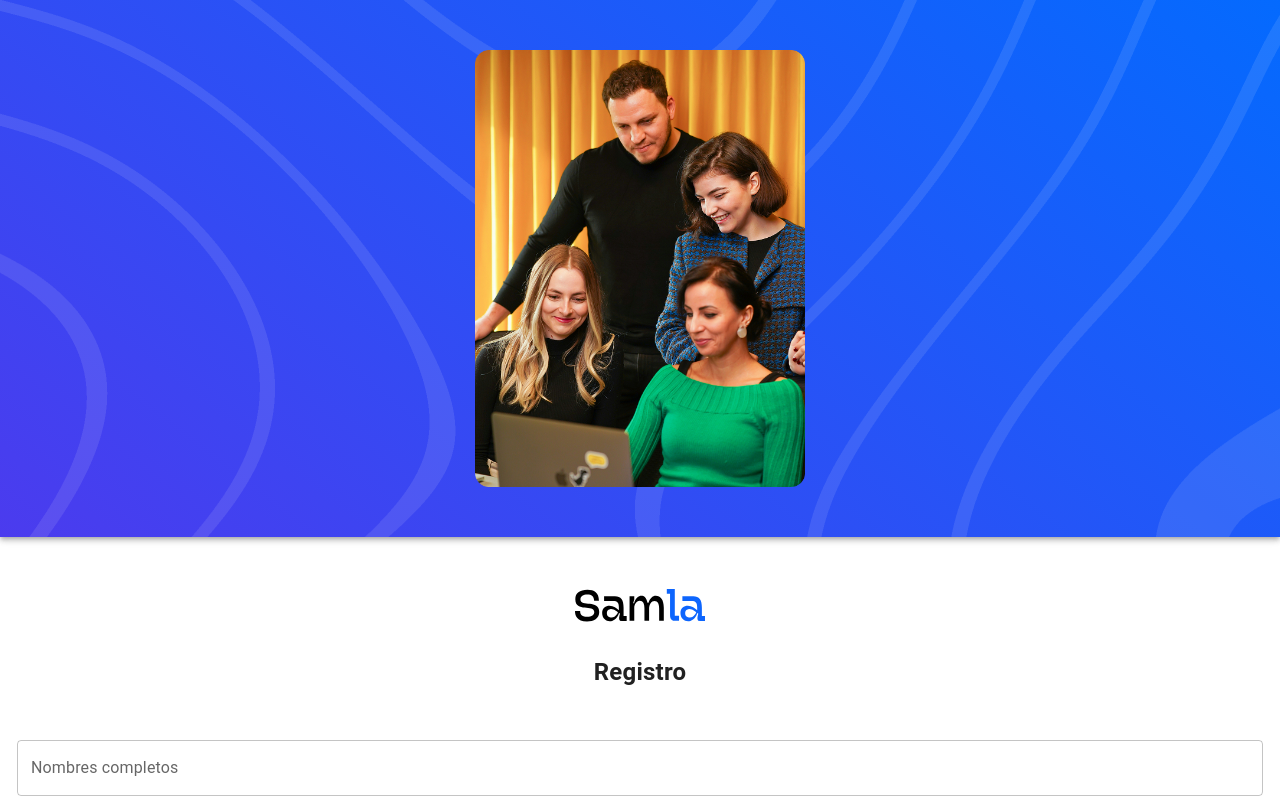
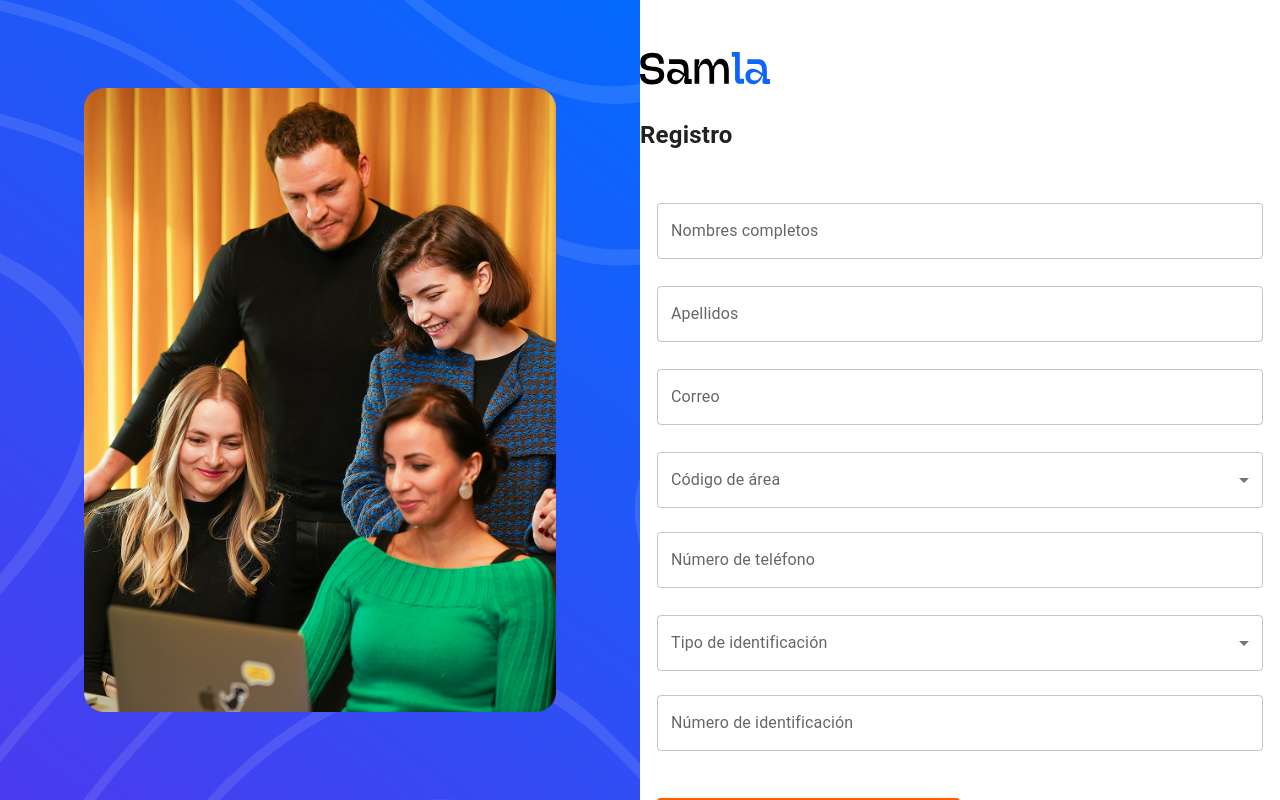
Before and after one commit to ediloaz/Plataforma-de-registro-y-listado-de-usuarios, a React (Vite) app in the folder frontend/: page /Register in a window 1280 px wide. Shown: the top 800 px of the page. Built offline with nearby package versions, Linux system fonts and the light colour scheme; no server answers; what @mui/x-data-grid-premium would draw is missing.

Commit message:
improve responsive

```diff
--- a/frontend/src/components/RegisterButtonActions/RegisterButtonActions.jsx
+++ b/frontend/src/components/RegisterButtonActions/RegisterButtonActions.jsx
@@ -1,6 +1,12 @@
 import { Button, Collapse, Grid } from "@mui/material";
 
 export const RegisterButtonActions = ({ step, onContinue, onCancel }) => {
+  const onConfirmCancel = () => {
+    if (window.confirm("¿Estás seguro de que deseas cancelar y perder el proceso?")) {
+      onCancel();
+    }
+  }
+
   return (
     <Grid container width="100%" px="17px">
       <Grid item xs={12} md={6}>
@@ -8,7 +14,9 @@ export const RegisterButtonActions = ({ step, onContinue, onCancel }) => {
       </Grid>
       <Grid item xs={12} md={6}>
         <Collapse in={step !== 0}>
-          <Button variant="text" color="primary" sx={{ height: '48px', textTransform: 'none' }} fullWidth onClick={onCancel}>Cancelar</Button>
+          <Button variant="text" color="primary" sx={{ height: '48px', textTransform: 'none' }} fullWidth onClick={onConfirmCancel}>
+            Cancelar
+          </Button>
         </Collapse>
       </Grid>
     </Grid>
--- a/frontend/src/components/RegisterTitle/RegisterTitle.jsx
+++ b/frontend/src/components/RegisterTitle/RegisterTitle.jsx
@@ -16,15 +16,15 @@ export const RegisterTitle = ({ title, step, setStep }) => {
 
   return (
     <Grid container width="100%">
-      <Grid item xs={12} md={0} pt="42px" pb="32px" display="flex" justifyContent="center" alignItems="center">
+      <Grid item xs={12} pt="42px" pb="32px" display="flex" justifyContent={{ xs: "center", md: "start" }} alignItems="center">
         {displayBackButton && (
-          <IconButton onClick={onPrevious} sx={{position: "absolute", left: "10px"}}>
+          <IconButton onClick={onPrevious} sx={{ display: { xs: 'block', md: 'none' }, position: "absolute", left: "10px"}}>
             <ArrowBackRounded />
           </IconButton>
         )}
         <img src={logo} alt="logo" style={{ width: "130px" }} />
       </Grid>
-      <Grid item xs={12} md={0} pt={0} pb="50px" display="flex" justifyContent="center" alignItems="center">
+      <Grid item xs={12} pt={0} pb="50px" display="flex" justifyContent={{ xs: "center", md: "start" }} alignItems="center">
         <Typography fontSize="24px" fontWeight="bold">
           {title}
         </Typography>
--- a/frontend/src/components/RegisterTopBar/RegisterTopBar.jsx
+++ b/frontend/src/components/RegisterTopBar/RegisterTopBar.jsx
@@ -5,11 +5,9 @@ import { Link } from "react-router-dom";
 import { usePageStore } from "@stores/usePageStore";
 import { Resources } from "@theme/Resources";
 
-export const RegisterTopBar = ({ displayImage }) => {
-  const theme = useTheme();
-  const themeMode = useThemeModeContext();
-  const toggleTheme = useToggleThemeContext();
-  const title = usePageStore((store) => store.title);
+export const RegisterTopBar = ({ step, displayImage }) => {
+  if (step == 0) return;
+
   const { logo, backgroundTopBar, loginBackground } = Resources();
 
   return (
--- a/frontend/src/components/TopBar/TopBar.jsx
+++ b/frontend/src/components/TopBar/TopBar.jsx
@@ -1,9 +1,7 @@
 import { Resources } from "@theme/Resources";
 import { Link, useNavigate } from 'react-router-dom';
 import { LogoutRounded } from "@mui/icons-material";
-import { usePageStore } from "@stores/usePageStore";
 import { AppBar, Grid, IconButton, Toolbar, useTheme } from "@mui/material";
-import { useThemeModeContext, useToggleThemeContext } from "@components/CustomThemeProvider/CustomThemeProvider";
 
 export const TopBar = () => {
   const theme = useTheme();
--- a/frontend/src/pages/Register/LocationForm/LocationForm.jsx
+++ b/frontend/src/pages/Register/LocationForm/LocationForm.jsx
@@ -15,6 +15,7 @@ export const LocationForm = () => {
 
   return (
     <Grid container width="100%" px="17px">
+      <Grid item xs={12} md={6}>
         <Grid item xs={12} pb="24px">
           <SelectInput label="Provincia" placeholder="Seleccionar" fullWidth color="secondary" {...register("phone", "select")}>
             <MenuItem value="sj">San José</MenuItem>
@@ -31,5 +32,11 @@ export const LocationForm = () => {
           </SelectInput>
         </Grid>
       </Grid>
+      <Grid item xs={12} md={6}>
+        <Box display="flex" justifyContent="center" width="100%">
+          Espacio para documento
+        </Box>
+      </Grid>
+    </Grid>
   );
 }
--- a/frontend/src/pages/Register/Register.jsx
+++ b/frontend/src/pages/Register/Register.jsx
@@ -1,21 +1,59 @@
-import { Box } from "@mui/material";
+import { useState } from "react";
+import { Steps } from "./Steps/Steps";
+import { Box, Grid } from "@mui/material";
+import { Resources } from "@theme/Resources";
 import { titlesRegisterSteps } from "@constants/titles";
+import { RegisterTitle } from "@components/RegisterTitle/RegisterTitle";
 import { RegisterTopBar } from "@components/RegisterTopBar/RegisterTopBar";
-import { RegisterTitle } from "@components/RegisterTitle/RegisterTitle";
-import { Steps } from "./Steps/Steps";
-import { useState } from "react";
 
 export const Register = () => {
   const [step, setStep] = useState(0);
+
   const displayImage = step == 0;
+  const displayLeftImage = step == 0;
   const boxWidth = displayImage ? "100%" : "100vw";
+
+  const { backgroundTopBar, loginBackground } = Resources();
 
   return (
     <Box width={boxWidth} height="100%" minHeight="100vh" pb="22px" display="flex" flexDirection="column" justifyContent="flex-start" alignItems="center">
-      <RegisterTopBar displayImage={displayImage} />
-      <Box height="10px" m={0} />
-      <RegisterTitle title={titlesRegisterSteps?.[step]} step={step} setStep={setStep} />
-      <Steps step={step} setStep={setStep} />
+      <Grid container width="100%">
+        <Grid item xs={0} md={6} sx={{ display: { xs: "none", md: displayLeftImage ? "block" : "none"
+         } }}>
+          <Box
+            width="100%"
+            height="100vh"
+            display="flex"
+            justifyContent="center"
+            alignItems="center"
+            sx={{
+              position: 'relative', // <-- Agregar esta línea
+              zIndex: (theme) => theme.zIndex.drawer + 1,
+              background: 'linear-gradient(217.64deg, #006DFF -5.84%, #5038ED 106.73%)',
+              '&::before': {
+                content: '""',
+                position: 'absolute',
+                top: 0,
+                left: 0,
+                right: 0,
+                bottom: 0,
+                backgroundImage: `url(${backgroundTopBar})`,
+                backgroundRepeat: 'no-repeat',
+                opacity: 0.1,
+                zIndex: -1,
+              },
+            }}
+          >
+            <img src={loginBackground} alt="loginBackground" style={{ width: "100%", padding: '84px', maxWidth: '700px' }} />
+          </Box>
+        </Grid>
+        <Grid item xs={12} md={6}>
+          <RegisterTopBar displayImage={displayImage} step={step} />
+          <Box height="10px" m={0} />
+          <RegisterTitle title={titlesRegisterSteps?.[step]} step={step} setStep={setStep} />
+          <Steps step={step} setStep={setStep} />
+        </Grid>
+      </Grid>
     </Box>
   );
 }
```
Lines whose indentation alone changed are shown as unchanged.
